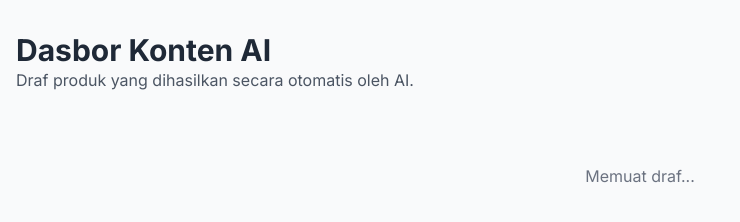
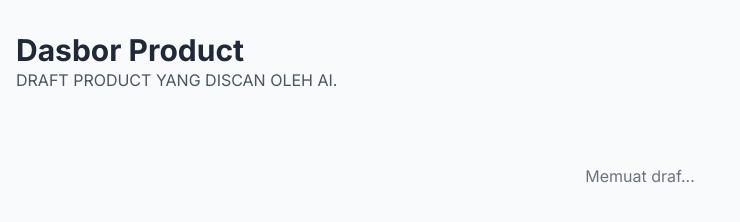
Before and after one commit to febrianafik/ai-ecommerce-project, a website: page index.html in a window 1280 px wide. Shown: the whole page, without its empty margins (0-740 px from the left). Drawn offline with nearby package versions, Linux system fonts and the light colour scheme.

Commit message:
Update index.html

```diff
--- a/index.html
+++ b/index.html
@@ -21,8 +21,8 @@
   <div class="container mx-auto px-4 py-8">
     <!-- Header -->
     <header class="mb-8">
-      <h1 class="text-3xl font-bold text-gray-800">Dasbor Konten AI</h1>
-      <p class="text-gray-600">Draf produk yang dihasilkan secara otomatis oleh AI.</p>
+      <h1 class="text-3xl font-bold text-gray-800">Dasbor Product</h1>
+      <p class="text-gray-600">DRAFT PRODUCT YANG DISCAN OLEH AI.</p>
     </header>
 
     <!-- Area Konten Utama -->
```
